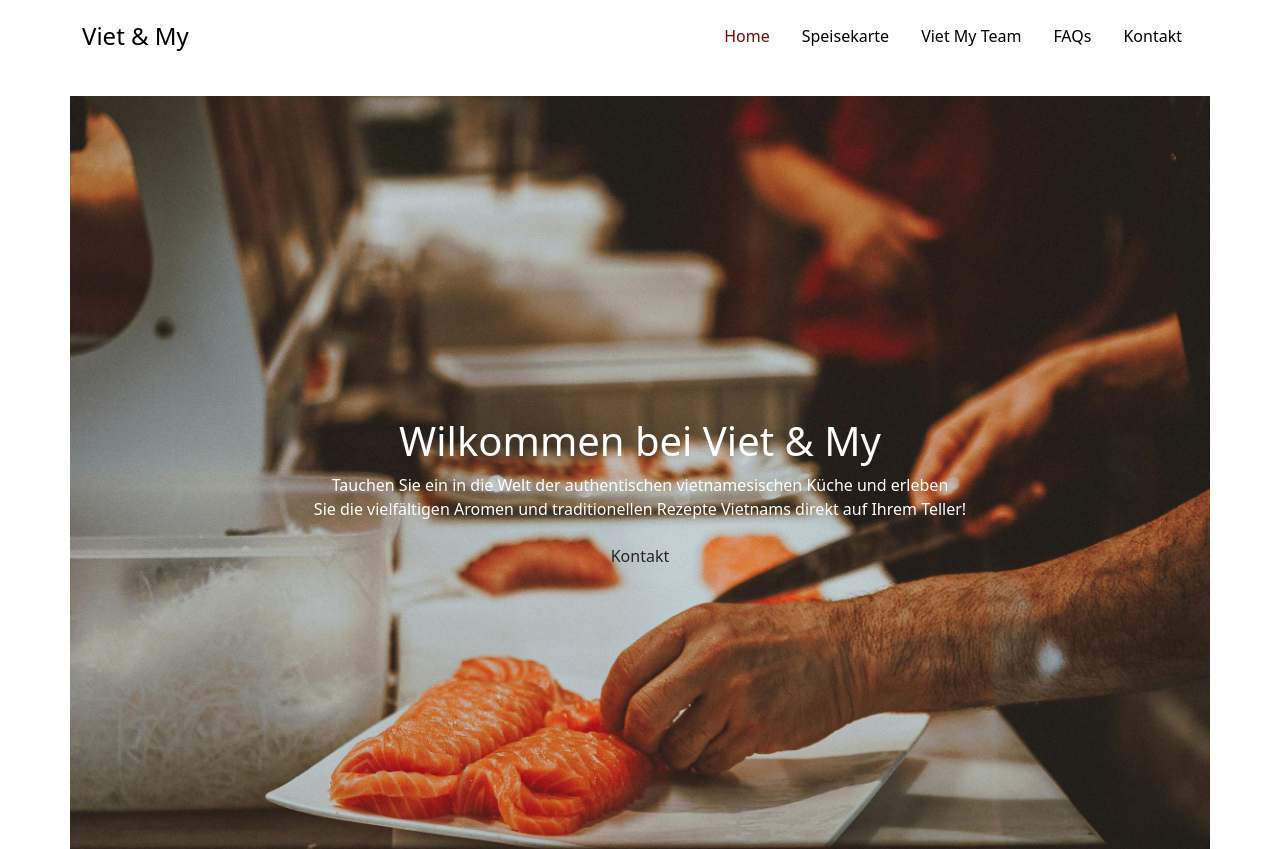
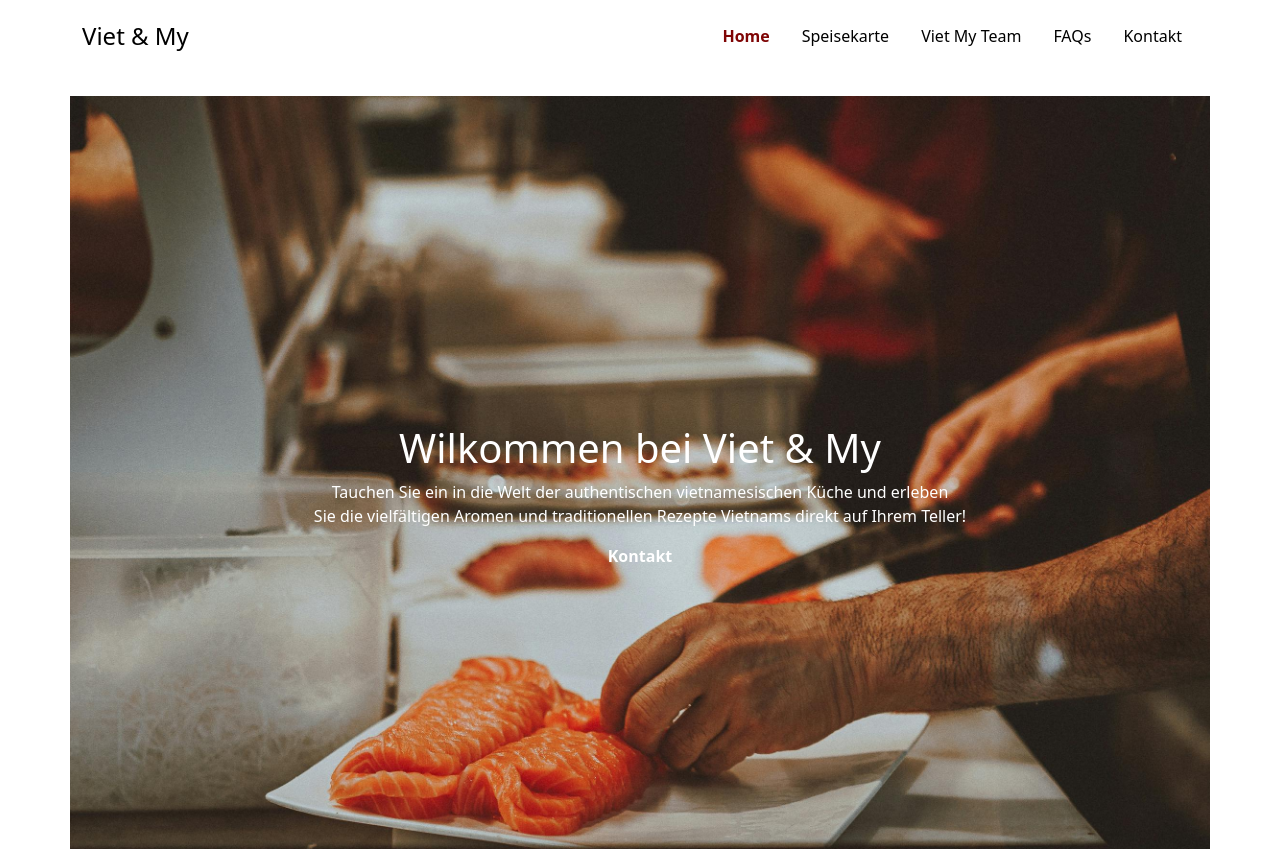
Before and after one commit to toji-codes/VietMy, a plain HTML site: page index.html in a window 1280 px wide. Shown: the top 849 px of the page. Drawn offline with nearby package versions, Linux system fonts and the light colour scheme.

Commit message:
header tmp done

```diff
--- a/index.html
+++ b/index.html
@@ -28,7 +28,7 @@
           </a>
           <ul class="nav nav-pills black">
             <li class="nav-item"><a href="index.html" class="current nav-link" aria-current="page">Home</a></li>
-            <li class="nav-item"><a href="#" class="nav-link">Speisekarte</a></li>
+            <li class="nav-item"><a href="https://www.google.com" target="_blank" class="nav-link">Speisekarte</a></li>
             <li class="nav-item"><a href="#" class="nav-link">Viet My Team</a></li>
             <li class="nav-item"><a href="#" class="nav-link">FAQs</a></li>
             <li class="nav-item"><a href="kontakt.html" class="nav-link">Kontakt</a></li>
@@ -42,7 +42,7 @@
             <div class="main_cover_text">
                 <h1>Wilkommen bei Viet & My</h1>
                 <p>Tauchen Sie ein in die Welt der authentischen vietnamesischen Küche und erleben <br> Sie die vielfältigen Aromen und traditionellen Rezepte Vietnams direkt auf Ihrem Teller!</p>
-                <a href="/kontakt.html" class="coverbtn btn nav-pill px-3" type="button">Kontakt</a>
+                <a href="/kontakt.html" class="px-3 nav-link"><b>Kontakt</b></a>
             </div>
         </div>
     </main>
--- a/public/styles/main.css
+++ b/public/styles/main.css
@@ -4,24 +4,25 @@ body{
 
 .current {
     color: rgb(127, 5, 5) !important;
-}
-
-nav-link{
-    color: black !important;
+    font-weight: bold;
 }
 
 .nav{
     justify-content: space-evenly;
 }
 
-.nav a {
+.nav a, .main_cover_text a {
     display: inline-block;
     position: relative;
     color: black;
-    text-decoration: none;
+    text-decoration: none !important;
 }
 
-.nav a::after {
+.main_cover_text a{
+    color: white;
+}
+
+.nav a::after, .main_cover_text a::after {
     content: '';
     position: absolute;
     width: 100%;
@@ -35,13 +36,13 @@ nav-link{
     transition: transform 0.25s ease-out;
   }
 
-.nav a:hover::after {
+.nav a:hover::after, .main_cover_text a:hover::after {
     transform: scaleX(1);
     transform-origin: bottom left;
   }
 
-.nav a:hover {
-    color: rgb(127, 5, 5);
+.nav a:hover, .main_cover_text a:hover {
+    color: rgb(127, 5, 5) !important;
   }
 
 .main_cover{
```
Also changed, not shown: kontakt.html (+1 -1 lines).
